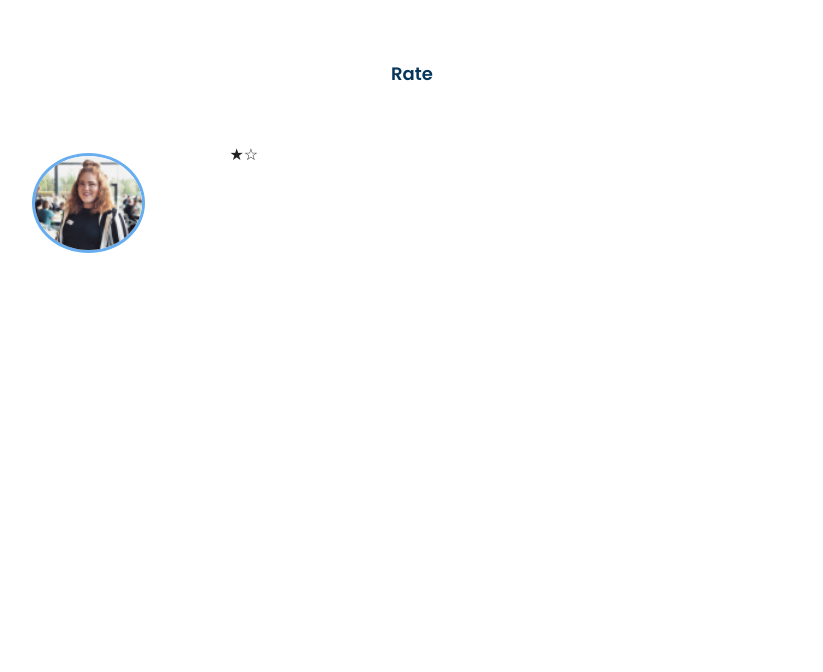
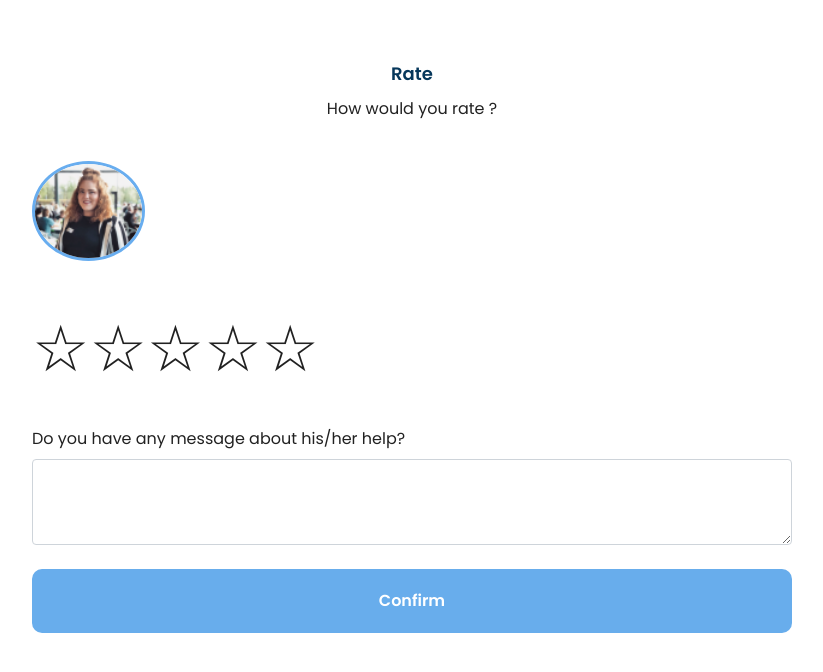
Before and after one commit to likhithravula/webapp, a React (Create React App) app: page /ratings/rate in a window 1280 px wide. Shown: the top 672 px of the page, without its empty margins (228-1051 px from the left). Built offline with nearby package versions, Linux system fonts and the light colour scheme; no server answers.

Commit message:
add rating form

```diff
--- a/src/assets/css/App.css
+++ b/src/assets/css/App.css
@@ -5,6 +5,7 @@
   --link-color: #f7af69;
   --req-color: #5CB85C;
   --decline-color: #D9534F;
+  --hover-rating-color: #C0C0C0;
 }
 
 * {
@@ -223,6 +224,25 @@ display:block;
 width:100%;
 }
 
+.rating {
+  font-size: 64px;
+}
+
+.rating > span:before {
+  content: '☆';
+  direction: rtl;
+  unicode-bidi: bidi-override;
+}
+
+.rating > span.rating_selected:before {
+  content: '★' !IMPORTANT;
+}
+
+.rating > span:hover:before,
+.rating   span:hover~span:before {
+  background-color: var(--hover-rating-color);
+}
+
 .req-btn,
 .req-btn:hover,
 .req-btn:focus,
--- a/src/components/pages/ratings/rate.js
+++ b/src/components/pages/ratings/rate.js
@@ -1,20 +1,48 @@
 import { inject, observer } from "mobx-react";
 import React from "react";
+
+import Button from "react-bootstrap/Button";
+import Form from "react-bootstrap/Form";
 
 // TODO: read from profile
 import profile from "../../../assets/img/volunteer.png";
 
 class PendingEntry extends React.Component {
 
+  constructor( props ) {
+    super( props )
+
+    this.setComment = this.setComment.bind( this )
+  }
+
+  setRating( value )
+  {
+    const { rating } = this.props.ratings
+
+    rating.value = value
+  }
+
+  setComment( event ) {
+    const { rating } = this.props.ratings
+    const { value } = event.target
+
+    rating.comment = value
+  }
+
+  save() {
+    // TODO: save rating
+  }
+
   render() {
     const { rating } = this.props.ratings
-    const { user } = rating
+    const { user, value } = rating
 
     return (
       <div className="wrapper">
-        <section id="ratings_pending">
+        <section id="rate_form">
           <div className="text-box">
             <h3>Rate { user.firstName } { user.lastName }</h3>
+            <p>How would you rate { user.firstName }?</p>
           </div>
 
           <div id="volunteer-info" className="mt-4">
@@ -22,15 +50,55 @@ class PendingEntry extends React.Component {
               <div className="profile_info">
                 <img alt="volunteer pic" src={ profile }/>
               </div>
-              <div className="profile_info">
-                <p>
-                  <span>&#9733;</span>
-                  <span>&#9734;</span>
-                </p>
+              <div className="profile_info rating">
+                <span className={
+                    `rating_edit ${ value >= 10 ? 'rating_selected' : '' }`
+                  }
+                  onClick={ () => this.setRating(10) }
+                />
+                <span className={
+                    `rating_edit ${ value >= 8 ? 'rating_selected' : '' }`
+                  }
+                  onClick={ () => this.setRating(8) }
+                />
+                <span className={
+                    `rating_edit ${ value >= 6 ? 'rating_selected' : '' }`
+                  }
+                  onClick={ () => this.setRating(6) }
+                />
+                <span className={
+                    `rating_edit ${ value >= 4 ? 'rating_selected' : '' }`
+                  }
+                  onClick={ () => this.setRating(4) }
+                />
+                <span className={
+                    `rating_edit ${ value >= 2 ? 'rating_selected' : '' }`
+                  }
+                  onClick={ () => this.setRating(2) }
+                />
               </div>
             </div>
           </div>
         </section>
+
+        <Form>
+          <Form.Group controlId="exampleForm.ControlTextarea1">
+            <Form.Label>
+              Do you have any message about his/her help?
+            </Form.Label>
+            <Form.Control as="textarea" rows="3"
+              onChange={ this.setComment }
+            />
+          </Form.Group>
+        </Form>
+
+        <div className="mt-4">
+          <Button className="btn btn-block helper-btn"
+            onClick={ () => this.save() }
+          >
+            Confirm
+          </Button>
+        </div>
       </div>
     )
   }
```
